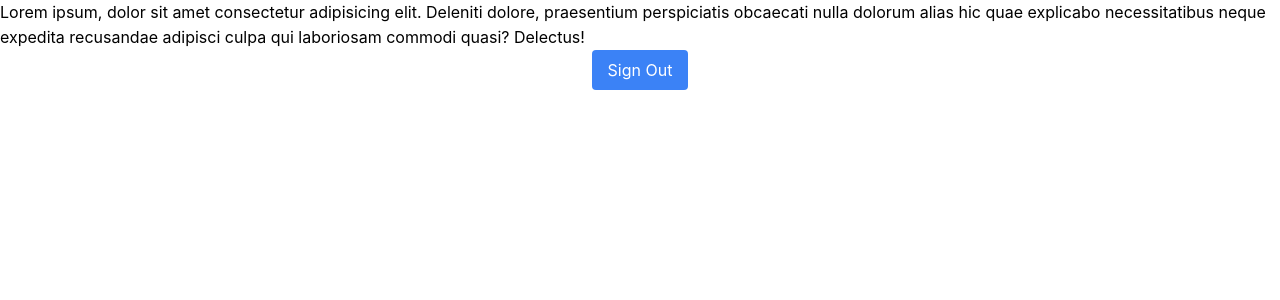
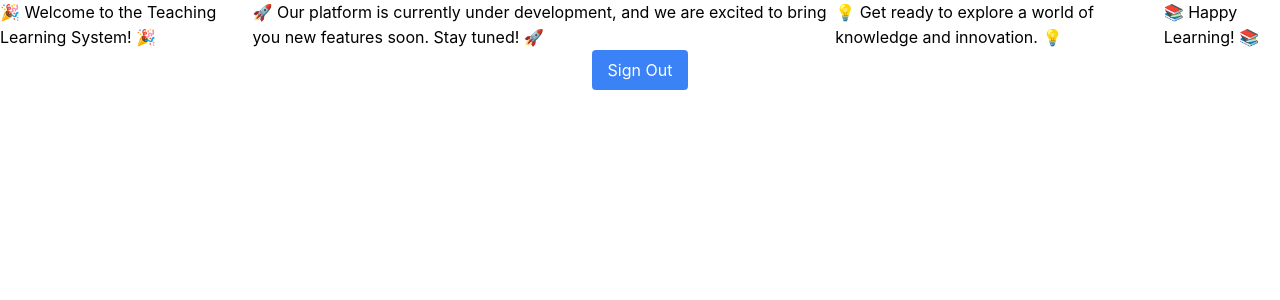
Before and after one commit to akashaf/tuition_ui, a Next.js app: page / in a window 1280 px wide. Shown: the top 300 px of the page. Built offline with nearby package versions, Linux system fonts and the light colour scheme; no server answers; sample sign-in values are in the browser's storage.

Commit message:
refactor: Update page layout and content
Refactor the page layout and content in the app/page.tsx file.
- Remove unnecessary lorem ipsum text.
- Add a welcome message and introduction to the Teaching Learning System.
- Update the sign out button styling.

```diff
--- a/app/page.tsx
+++ b/app/page.tsx
@@ -1,27 +1,36 @@
 import { auth, signOut } from "@/lib/auth";
 import { Button, Center } from "@mantine/core";
-import {redirect} from "next/navigation";
+import { redirect } from "next/navigation";
 
 export default async function Home() {
-  const session = await auth()
+  const session = await auth();
   // If user is not authenticated, show built in login page from authjs
   if (!session) return redirect("/api/auth/signin");
   return (
     <>
-      Lorem ipsum, dolor sit amet consectetur adipisicing elit. Deleniti dolore,
-      praesentium perspiciatis obcaecati nulla dolorum alias hic quae explicabo
-      necessitatibus neque expedita recusandae adipisci culpa qui laboriosam
-      commodi quasi? Delectus!
       <Center>
-
-      <form
-      action={async () => {
-        "use server"
-        await signOut()
-      }}
-    >
-      <button className="bg-blue-500 rounded px-4 py-2 text-white" type="submit">Sign Out</button>
-    </form>
+        <h1>🎉 Welcome to the Teaching Learning System! 🎉</h1>
+        <p>
+          🚀 Our platform is currently under development, and we are excited to
+          bring you new features soon. Stay tuned! 🚀
+        </p>
+        <p>💡 Get ready to explore a world of knowledge and innovation. 💡</p>
+        <p>📚 Happy Learning! 📚</p>
+      </Center>
+      <Center>
+        <form
+          action={async () => {
+            "use server";
+            await signOut();
+          }}
+        >
+          <button
+            className="bg-blue-500 rounded px-4 py-2 text-white"
+            type="submit"
+          >
+            Sign Out
+          </button>
+        </form>
       </Center>
     </>
   );
```
